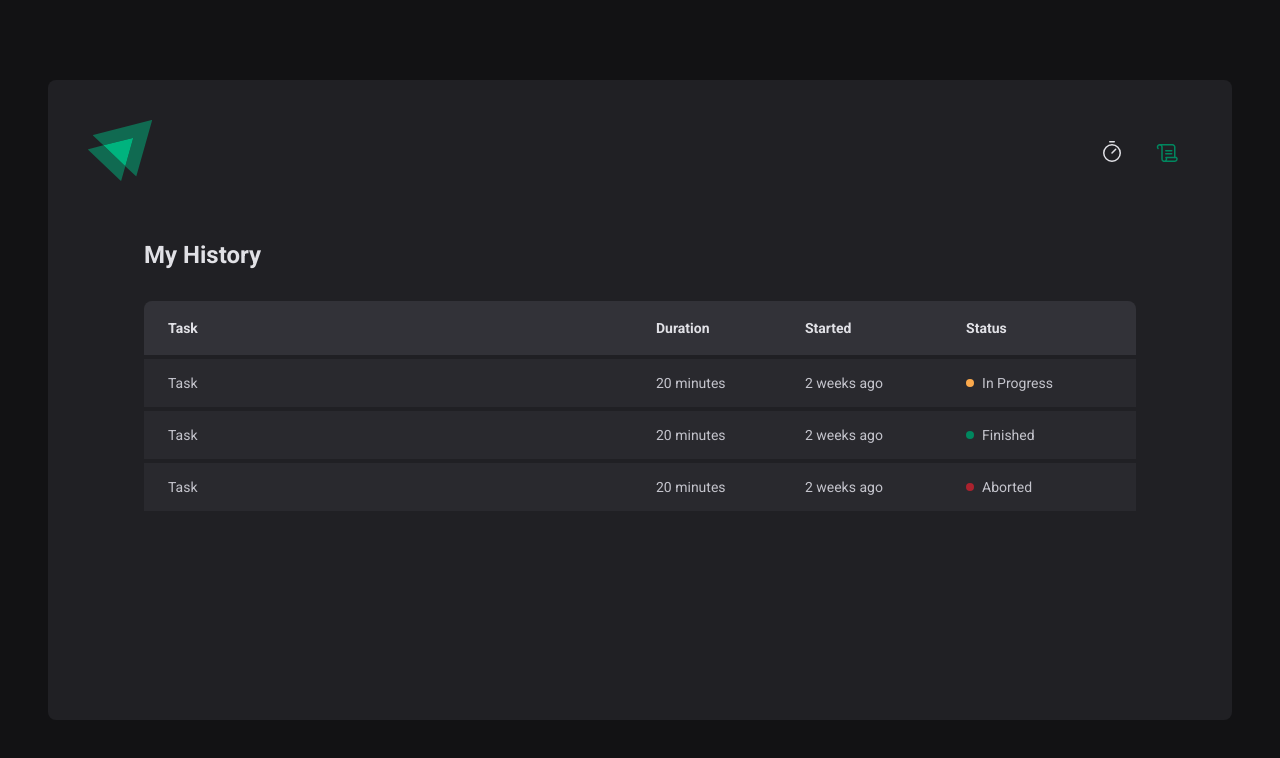
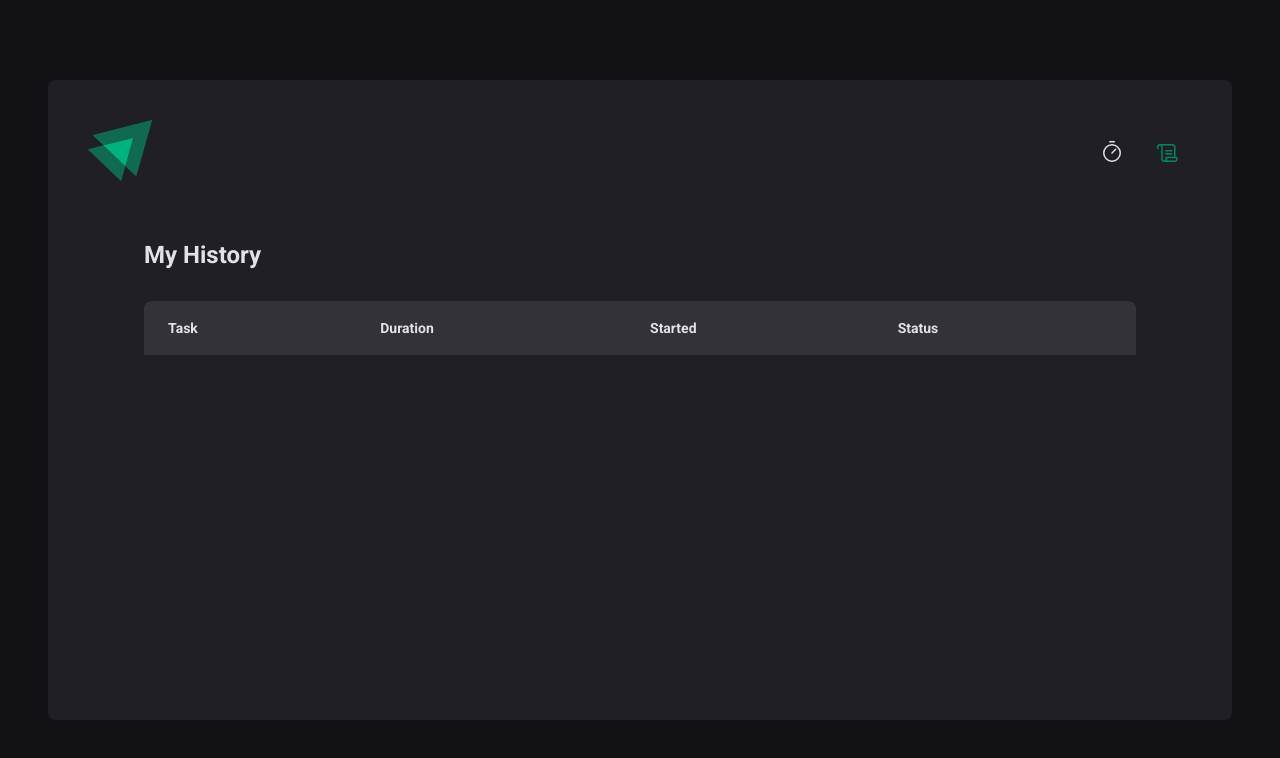
Before and after one commit to Vicentesan/ignite-pomodor, a React (Vite) app: page /history in a window 1280 px wide. Shown: the top 758 px of the page. Built offline with nearby package versions, Linux system fonts and the light colour scheme.

Commit message:
feat(history/history-list): add relative tbody using the actual cycles state

```diff
--- a/src/components/HistoryList/index.tsx
+++ b/src/components/HistoryList/index.tsx
@@ -1,6 +1,11 @@
+import { useContext } from 'react'
 import { Status, HistoryListContainer } from './styles'
+import { CyclesContext } from '../../contexts/CyclesContext'
+import { formatDistanceToNow } from 'date-fns'
 
 export function HistoryList() {
+  const { cycles } = useContext(CyclesContext)
+
   return (
     <HistoryListContainer>
       <table>
@@ -14,30 +19,33 @@ export function HistoryList() {
         </thead>
 
         <tbody>
-          <tr>
-            <td>Task</td>
-            <td>20 minutes</td>
-            <td>2 weeks ago</td>
-            <td>
-              <Status statusColor="yellow">In Progress</Status>
-            </td>
-          </tr>
-          <tr>
-            <td>Task</td>
-            <td>20 minutes</td>
-            <td>2 weeks ago</td>
-            <td>
-              <Status statusColor="green">Finished</Status>
-            </td>
-          </tr>
-          <tr>
-            <td>Task</td>
-            <td>20 minutes</td>
-            <td>2 weeks ago</td>
-            <td>
-              <Status statusColor="red">Aborted</Status>
-            </td>
-          </tr>
+          {cycles.map(({ id, task, minutesAmount, startedAt, status }) => {
+            const statusColor =
+              status === 'aborted'
+                ? 'red'
+                : status === 'finished'
+                  ? 'green'
+                  : 'yellow'
+
+            return (
+              <tr key={id}>
+                <td>{task}</td>
+                <td>{minutesAmount} minutes</td>
+                <td>
+                  {formatDistanceToNow(startedAt, {
+                    addSuffix: true,
+                  })}
+                </td>
+                <td>
+                  <Status statusColor={statusColor}>
+                    {status === 'in progress'
+                      ? 'In Progress'
+                      : status.charAt(0).toUpperCase() + status.slice(1)}
+                  </Status>
+                </td>
+              </tr>
+            )
+          })}
         </tbody>
       </table>
     </HistoryListContainer>
--- a/src/contexts/CyclesContext.tsx
+++ b/src/contexts/CyclesContext.tsx
@@ -20,6 +20,7 @@ interface CyclesContextData {
   abortCycle: () => void
   activeCycle: Cycle | undefined
   amountSecondsPassed: number
+  cycles: Cycle[]
 }
 
 export const CyclesContext = createContext<CyclesContextData>({
@@ -29,6 +30,7 @@ export const CyclesContext = createContext<CyclesContextData>({
   abortCycle: () => {},
   activeCycle: undefined,
   amountSecondsPassed: 0,
+  cycles: [],
 })
 
 export function CyclesContextProvider({
@@ -107,6 +109,7 @@ export function CyclesContextProvider({
         activeCycle,
         amountSecondsPassed,
         abortCycle,
+        cycles,
       }}
     >
       {children}
```
